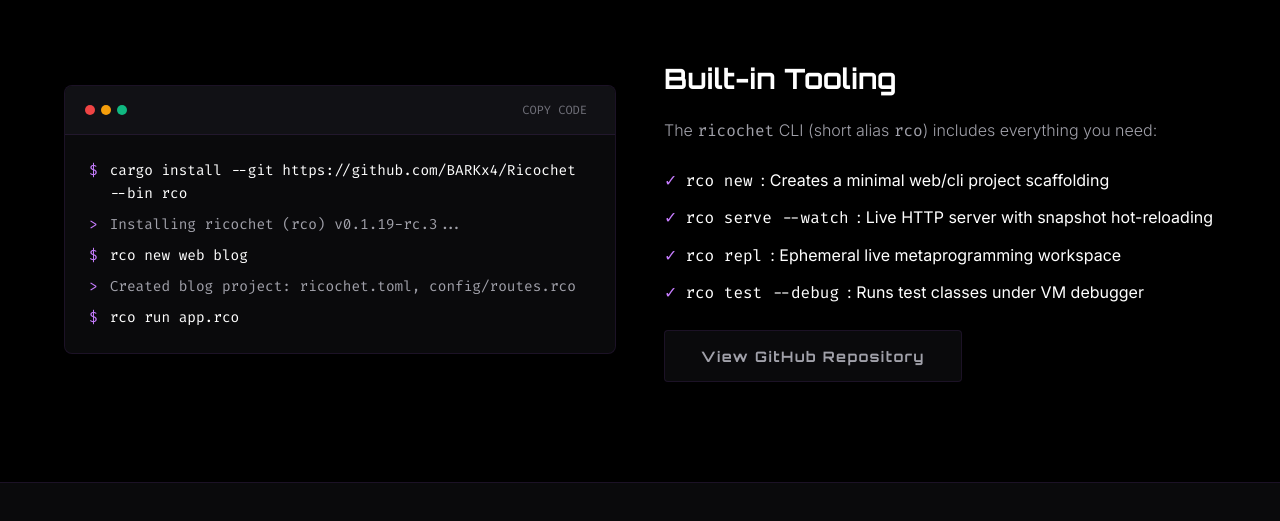
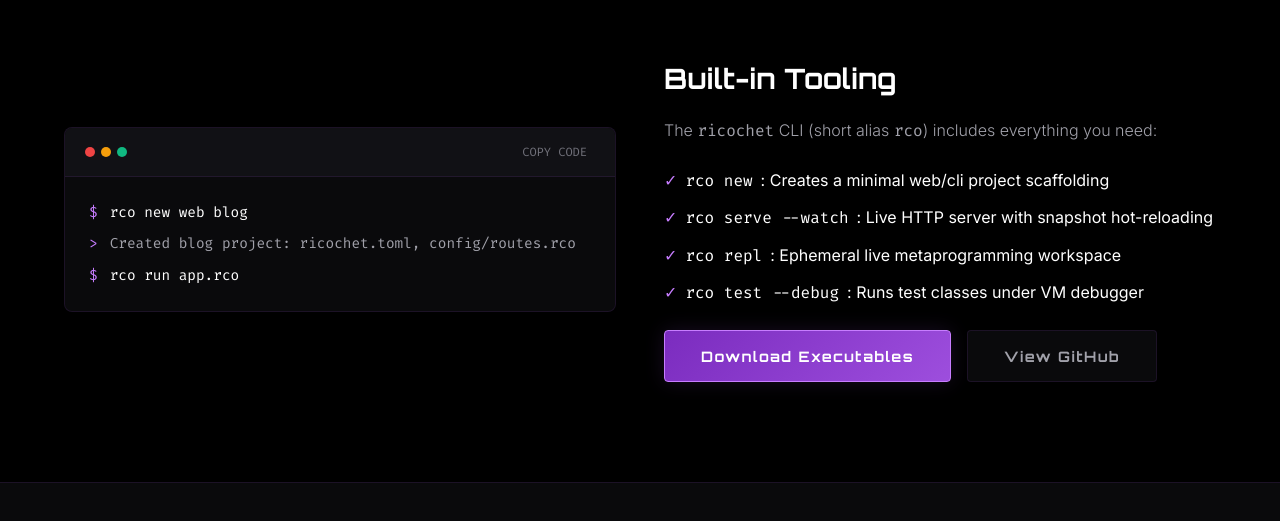
Before and after one commit to BARKx4/ricochetweb, a plain HTML site: page index.html in a window 1280 px wide. Shown: the part 4516-5037 px from the top of the page. Drawn offline with Linux system fonts and the light colour scheme.

Commit message:
Remove terminal installer command, link to executable releases instead

```diff
--- a/index.html
+++ b/index.html
@@ -327,15 +327,7 @@
                         <div class="terminal-body">
                             <div class="terminal-line">
                                 <span class="prompt">$</span>
-                                <span class="command" id="install-cmd-text">cargo install --git https://github.com/BARKx4/Ricochet --bin rco</span>
-                            </div>
-                            <div class="terminal-line output-line">
-                                <span class="prompt">></span>
-                                <span>Installing ricochet (rco) v0.1.19-rc.3...</span>
-                            </div>
-                            <div class="terminal-line">
-                                <span class="prompt">$</span>
-                                <span class="command">rco new web blog</span>
+                                <span class="command" id="install-cmd-text">rco new web blog</span>
                             </div>
                             <div class="terminal-line output-line">
                                 <span class="prompt">></span>
@@ -357,7 +349,10 @@
                             <li style="margin-bottom: 12px; display: flex; gap: 8px;"><span style="color: var(--primary-light);">✓</span> <code>rco repl</code>: Ephemeral live metaprogramming workspace</li>
                             <li style="margin-bottom: 12px; display: flex; gap: 8px;"><span style="color: var(--primary-light);">✓</span> <code>rco test --debug</code>: Runs test classes under VM debugger</li>
                         </ul>
-                        <button class="btn btn-secondary" onclick="window.open('https://github.com/BARKx4/Ricochet', '_blank')">View GitHub Repository</button>
+                        <div style="display: flex; gap: 16px; flex-wrap: wrap;">
+                            <button class="btn btn-primary" onclick="window.open('https://github.com/BARKx4/Ricochet/releases', '_blank')">Download Executables</button>
+                            <button class="btn btn-secondary" onclick="window.open('https://github.com/BARKx4/Ricochet', '_blank')">View GitHub</button>
+                        </div>
                     </div>
                 </div>
             </div>
```
Also changed, not shown: index_glass.html (+5 -10 lines).
